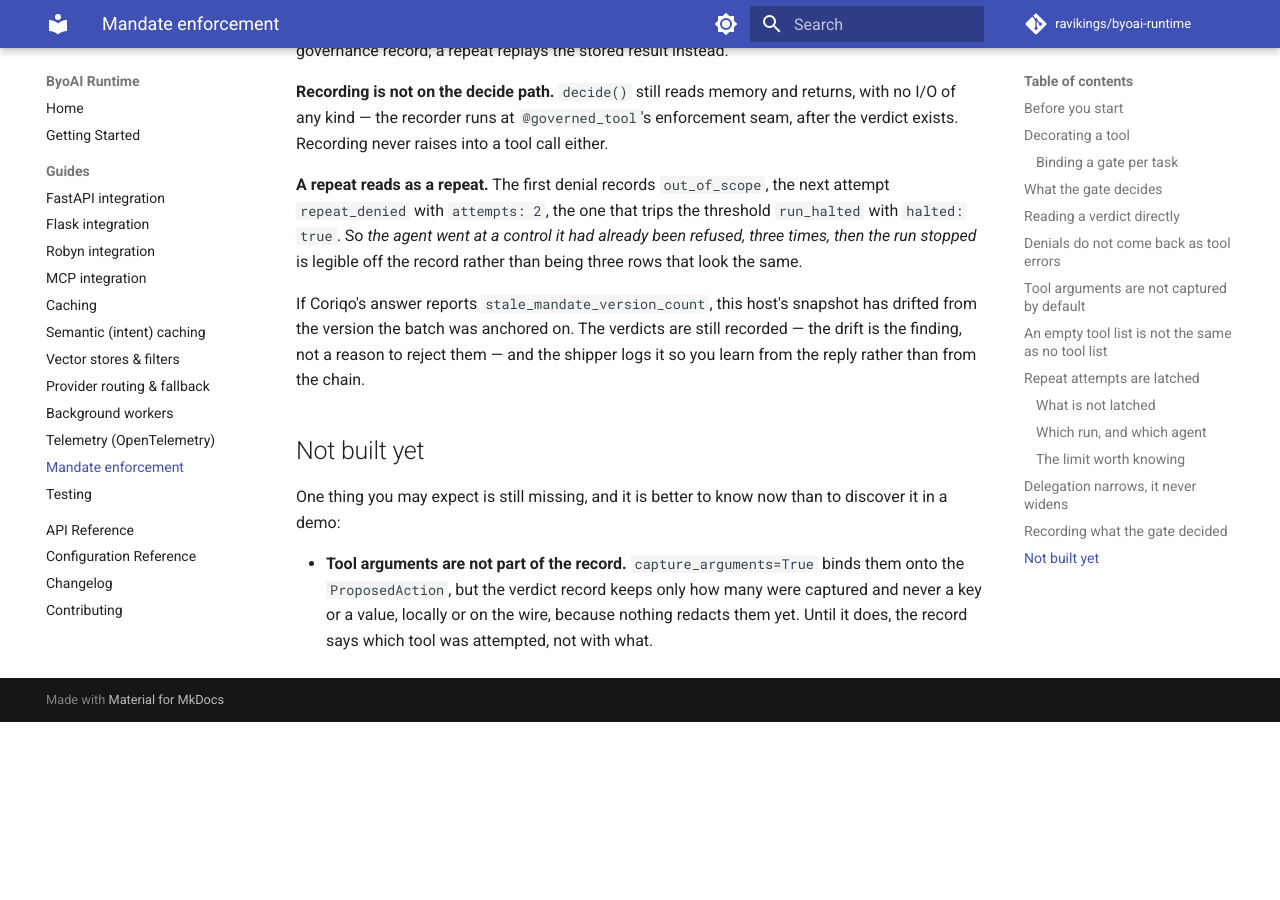
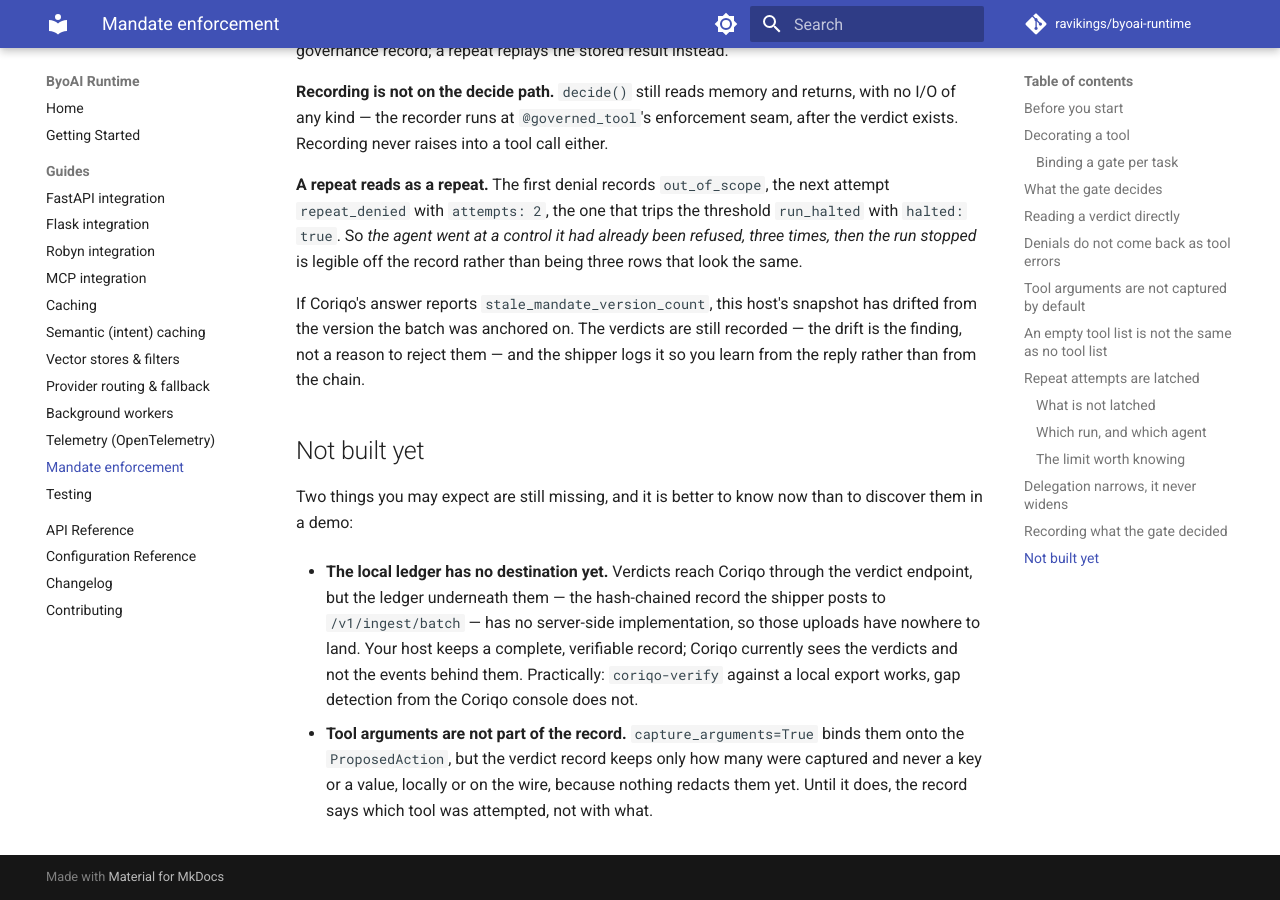
Before and after one commit to ravikings/byoai-runtime, an MkDocs documentation site: the page built from docs/guides/mandate-enforcement.md, in a window 1280 px wide and 900 px high, scrolled down 7325 px. Built offline with MkDocs 1.6.1 and Material for MkDocs 9.7.7, drawn with Linux system fonts in a browser that asks for light colours; comment, search, counter and statistics services are not loaded; before the commit the page ends 8047 px from its top, so only the background shows below that.

Commit message:
Say plainly that the local ledger has nowhere to ship to
The shipper posts to /v1/ingest/batch and /v1/checkpoints/batch, neither of
which Coriqo implements. An integrator reading this guide would reasonably
assume the whole record reaches the console; only the verdicts do.

```diff
--- a/docs/guides/mandate-enforcement.md
+++ b/docs/guides/mandate-enforcement.md
@@ -343,8 +343,16 @@ shipper logs it so you learn from the reply rather than from the chain.
 
 ## Not built yet
 
-One thing you may expect is still missing, and it is better to know now than to
-discover it in a demo:
+Two things you may expect are still missing, and it is better to know now than to
+discover them in a demo:
+
+- **The local ledger has no destination yet.** Verdicts reach Coriqo through the
+  verdict endpoint, but the ledger underneath them — the hash-chained record the
+  shipper posts to `/v1/ingest/batch` — has no server-side implementation, so
+  those uploads have nowhere to land. Your host keeps a complete, verifiable
+  record; Coriqo currently sees the verdicts and not the events behind them.
+  Practically: `coriqo-verify` against a local export works, gap detection from
+  the Coriqo console does not.
 
 - **Tool arguments are not part of the record.** `capture_arguments=True` binds
   them onto the `ProposedAction`, but the verdict record keeps only how many
```
